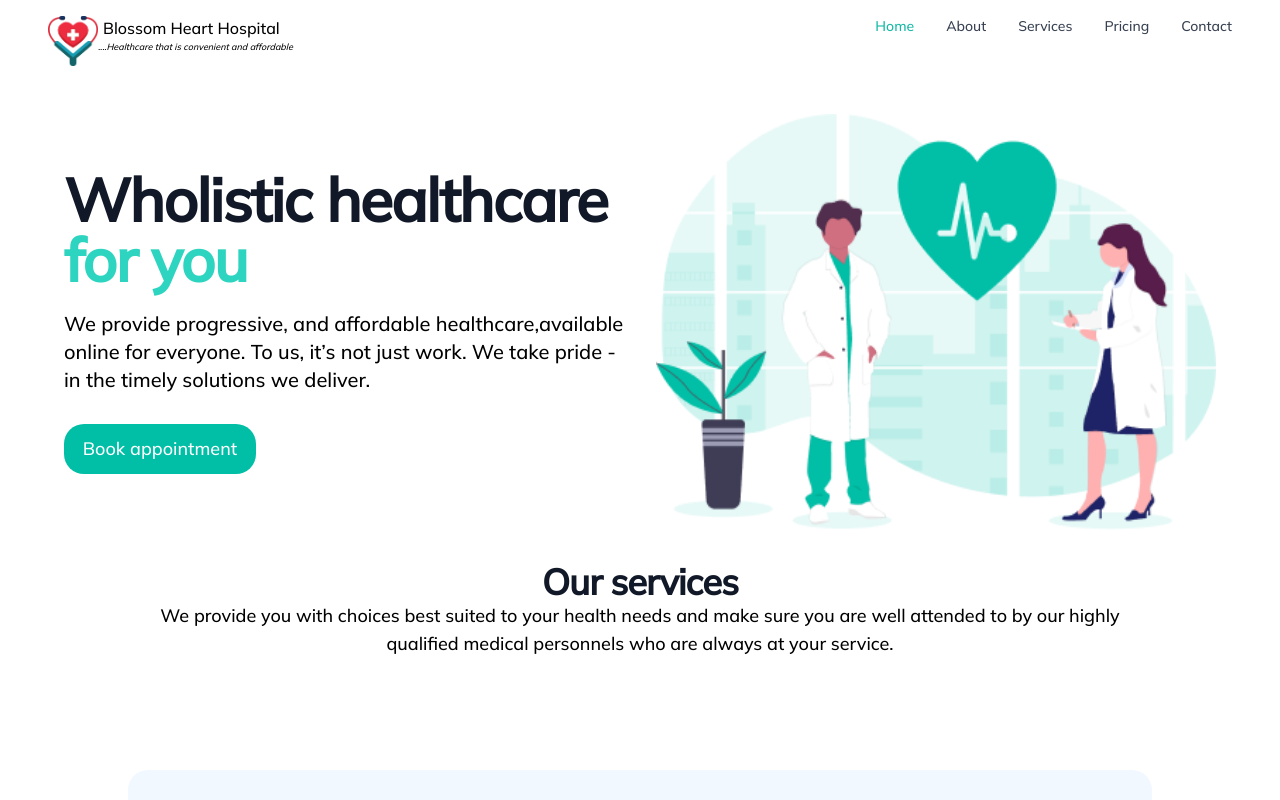
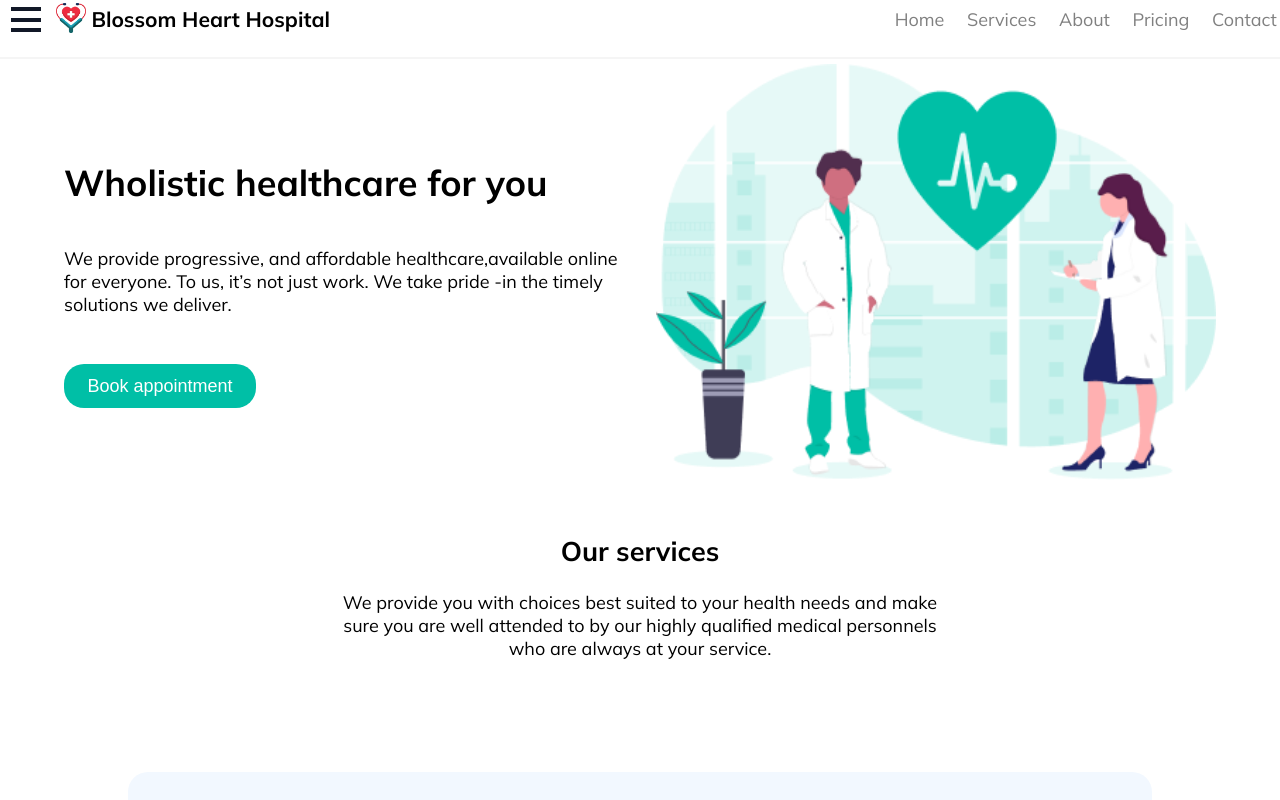
Before and after one commit to zemola/book-appointment, a React (Create React App) app: page / in a window 1280 px wide. Shown: the top 800 px of the page. Built offline with nearby package versions, Linux system fonts and the light colour scheme.

Commit message:
edit files

```diff
--- a/public/index.html
+++ b/public/index.html
@@ -17,7 +17,7 @@
     <link rel="manifest" href="%PUBLIC_URL%/manifest.json" />
     <link rel="preconnect" href="https://fonts.googleapis.com">
     <link rel="preconnect" href="https://fonts.gstatic.com" crossorigin>
-    <link href="https://fonts.googleapis.com/css2?family=Raleway:wght@400;500&display=swap" rel="stylesheet">
+    <link href="https://fonts.googleapis.com/css2?family=Mulish:wght@400;700&display=swap" rel="stylesheet">
     <!--
       Notice the use of %PUBLIC_URL% in the tags above.
       It will be replaced with the URL of the `public` folder during the build.
--- a/src/App.js
+++ b/src/App.js
@@ -1,8 +1,13 @@
+import { Fragment } from "react";
 import Home from "./components/Home/Home";
+import Nav from "./components/Layout/Nav";
 
 function App() {
   return(
-    <Home />
+    <Fragment>
+      <Nav />
+      <Home />
+    </Fragment>
   )
 }
 
--- a/src/components/Form/Form.js
+++ b/src/components/Form/Form.js
@@ -105,7 +105,7 @@ const Form = (props) => {
       <div className="header">
         <div className="logo-div-form">
           <img src={Logo} className="logo" alt="" />
-          <h3>Blossom Heart Hospital</h3>
+          <h3>Book an appointment</h3>
         </div>
         <button className="close" onClick={props.onClose}>
           X
--- a/src/components/Home/Home.css
+++ b/src/components/Home/Home.css
@@ -1,55 +1,5 @@
-body {
-    margin:0;
-    padding:0;
-    list-style: none;
-
-}
-
 .container {
     width: 100%;
-}
-
-header{
-   width: 95%;
-   margin: 0 auto;
-   padding: 1rem;
-   box-sizing: border-box;
-   display:flex;
-   justify-content: space-between;
-}
-
-header h3 {
-    margin-left: 5px;
-}
-
-.logo-div {
-    display: flex;
-    width: 50%;
-}
-
-.logo-text {
-    display: flex;
-    flex-direction: column;
-}
-
-.logo {
-    height:50px;
-    width:50px;
-}
-
-.sub {
- font-style: italic;
- font-size:xx-small;
-}
-
-ul{
-    width: 20%;
-    justify-content: space-between;
-    display: flex;
-}
-
-li {
-    list-style-type: none;
 }
 
 /******************************* BANNER DIV *************************************************************/
@@ -61,6 +11,7 @@ li {
     display:flex;
     justify-content: space-between;
     height: 30rem;
+    margin-top: 2rem;
 }
 
 .banner-desc, .banner-img {
@@ -103,6 +54,11 @@ li {
     text-align: center;
     margin: 0 auto;
     margin-bottom: 2rem;
+}
+
+.service-p {
+    width: 60%;
+    margin: 0 auto;
 }
 
 .card-container {
@@ -159,7 +115,7 @@ li {
 
 /********************************* FOOTER **************************************/
 .footer{
-    width: 70%;
+    width: 80%;
     margin: 0 auto;
     margin-bottom: 2rem;
     text-align: center;
@@ -195,7 +151,7 @@ figcaption{
 
 @media (max-width: 820px) {
 .banner-div {
-    margin-top: 10rem;
+    margin-top: 15rem;
     display: flex;
     flex-direction: column-reverse;
 }
@@ -209,12 +165,20 @@ figcaption{
     width: 100%;
 }
 
-ul {
-    display: none;
+.card {
+    width: 100%;
 }
 
-.card {
-    width: 80%;
+.service{
+    width: 100%;
+}
+
+.service-p {
+    width: 90%;
+}
+
+figure{
+    flex-direction: column;
 }
 
 .about {
@@ -231,5 +195,4 @@ ul {
     border-radius: 0%;
 }
 
-
 }
--- a/src/components/Home/Home.js
+++ b/src/components/Home/Home.js
@@ -3,7 +3,6 @@ import Form from "../Form/Form";
 import Modal from "../Modal/Modal";
 
 import Banner from "../../images/banner.png";
-import Logo from "../../images/blossom heart.png";
 import Medicine from "../../images/medicine.png";
 import Lab from "../../images/lab.png";
 import Firstaid from "../../images/first-aid.png";
@@ -27,96 +26,6 @@ const Home = (props) => {
   return (
     <Fragment>
       <div className="container">
-        <header>
-          <div className="logo-div">
-            <img src={Logo} className="logo" alt="" />
-            <div className="logo-text">
-            <h3>
-              Blossom Heart Hospital
-            </h3>
-            <h6 className="sub">....Healthcare that is convenient and affordable</h6>
-            </div>
-          </div>
-          <button
-            data-collapse-toggle="mobile-menu"
-            type="button"
-            class="inline-flex items-center p-2 ml-3 text-sm text-gray-500 rounded-lg md:hidden hover:bg-gray-100 focus:outline-none focus:ring-2 focus:ring-gray-200 dark:text-gray-400 dark:hover:bg-gray-700 dark:focus:ring-gray-600"
-            aria-controls="mobile-menu"
-            aria-expanded="false"
-          >
-            <span class="sr-only">Open main menu</span>
-            <svg
-              class="w-6 h-6"
-              fill="currentColor"
-              viewBox="0 0 20 20"
-              xmlns="http://www.w3.org/2000/svg"
-            >
-              <path
-                fill-rule="evenodd"
-                d="M3 5a1 1 0 011-1h12a1 1 0 110 2H4a1 1 0 01-1-1zM3 10a1 1 0 011-1h12a1 1 0 110 2H4a1 1 0 01-1-1zM3 15a1 1 0 011-1h12a1 1 0 110 2H4a1 1 0 01-1-1z"
-                clip-rule="evenodd"
-              ></path>
-            </svg>
-            <svg
-              class="hidden w-6 h-6"
-              fill="currentColor"
-              viewBox="0 0 20 20"
-              xmlns="http://www.w3.org/2000/svg"
-            >
-              <path
-                fill-rule="evenodd"
-                d="M4.293 4.293a1 1 0 011.414 0L10 8.586l4.293-4.293a1 1 0 111.414 1.414L11.414 10l4.293 4.293a1 1 0 01-1.414 1.414L10 11.414l-4.293 4.293a1 1 0 01-1.414-1.414L8.586 10 4.293 5.707a1 1 0 010-1.414z"
-                clip-rule="evenodd"
-              ></path>
-            </svg>
-          </button>
-          <div className="hidden w-full md:block md:w-auto" id="mobile-menu">
-            <ul className="nav flex flex-col mt-4 md:flex-row md:space-x-8 md:mt-0 md:text-sm md:font-medium">
-              <li>
-                <a
-                  href="#"
-                  class="block py-2 pr-4 pl-3 text-teal-500 md:text-teal-500 md:p-0 dark:text-white"
-                  aria-current="page"
-                >
-                  Home
-                </a>
-              </li>
-              <li>
-                <a
-                  href="#"
-                  class="block py-2 pr-4 pl-3 text-gray-700 border-b border-gray-100 hover:bg-gray-50 md:hover:bg-transparent md:border-0 md:hover:text-teal-500 md:p-0 dark:text-gray-400 md:dark:hover:text-white dark:hover:bg-gray-700 dark:hover:text-white md:dark:hover:bg-transparent dark:border-gray-700"
-                >
-                  About
-                </a>
-              </li>
-              <li>
-                <a
-                  href="#"
-                  class="block py-2 pr-4 pl-3 text-gray-700 border-b border-gray-100 hover:bg-gray-50 md:hover:bg-transparent md:border-0 md:hover:text-teal-500 md:p-0 dark:text-gray-400 md:dark:hover:text-white dark:hover:bg-gray-700 dark:hover:text-white md:dark:hover:bg-transparent dark:border-gray-700"
-                >
-                  Services
-                </a>
-              </li>
-              <li>
-                <a
-                  href="#"
-                  class="block py-2 pr-4 pl-3 text-gray-700 border-b border-gray-100 hover:bg-gray-50 md:hover:bg-transparent md:border-0 md:hover:text-teal-500 md:p-0 dark:text-gray-400 md:dark:hover:text-white dark:hover:bg-gray-700 dark:hover:text-white md:dark:hover:bg-transparent dark:border-gray-700"
-                >
-                  Pricing
-                </a>
-              </li>
-              <li>
-                <a
-                  href="#"
-                  class="block py-2 pr-4 pl-3 text-gray-700 hover:bg-gray-50 md:hover:bg-transparent md:border-0 md:hover:text-teal-500 md:p-0 dark:text-gray-400 md:dark:hover:text-white dark:hover:bg-gray-700 dark:hover:text-white md:dark:hover:bg-transparent"
-                >
-                  Contact
-                </a>
-              </li>
-            </ul>
-          </div>
-        </header>
-
         <div className="banner-div">
           <div className="banner-desc">
             <h1 className="text-4xl tracking-tight font-extrabold text-gray-900 sm:text-5xl md:text-6xl">
@@ -129,7 +38,7 @@ const Home = (props) => {
               timely solutions we deliver.
             </p>
             <button
-              className="action w-full flex items-center justify-center px-8 py-3 border border-transparent text-base font-medium rounded-md text-white bg-teal-400 hover:bg-teal-700 md:py-4 md:text-lg md:px-10"
+              className="action"
               onClick={showFormHandler}
             >
               Book appointment
@@ -142,17 +51,17 @@ const Home = (props) => {
         </div>
 
         <div className="service ">
-          <h3 className="text-4xl tracking-tight font-bold text-gray-900 sm:text-3l md:text-2l">
+          <h2 >
             Our services
-          </h3>
-          <p className=" text-base text-black-500  sm:text-lg">
+          </h2>
+          <p className="service-p">
             We provide you with choices best suited to your health needs and{" "}
             make sure you are well attended to by our highly qualified medical
             personnels who are always at your service.
           </p>
 
           <div className="card-container">
-            <div className="card block p-6 max-w-sm bg-white rounded-lg border border-gray-200 shadow-md hover:bg-gray-100 dark:bg-gray-800 dark:border-gray-700 dark:hover:bg-gray-700">
+            <div className="card">
               <img src={Medicine} alt="medicine-jar" />
               <h4>Pharmacy</h4>
               <p>
@@ -160,7 +69,7 @@ const Home = (props) => {
                 prescribed medications.
               </p>
             </div>
-            <div className="card block p-6 max-w-sm bg-white rounded-lg border border-gray-200 shadow-md hover:bg-gray-100 dark:bg-gray-800 dark:border-gray-700 dark:hover:bg-gray-700">
+            <div className="card ">
               <img src={Lab} alt="medicine-jar" />
               <h4>Consultation</h4>
               <p>
@@ -168,7 +77,7 @@ const Home = (props) => {
                 doctors for consultation and diagnosis.
               </p>
             </div>
-            <div className="card block p-6 max-w-sm bg-white rounded-lg border border-gray-200 shadow-md hover:bg-gray-100 dark:bg-gray-800 dark:border-gray-700 dark:hover:bg-gray-700">
+            <div className="card ">
               <img src={Firstaid} alt="medicine-jar" />
               <h4>Emergency care</h4>
               <p>
@@ -176,7 +85,7 @@ const Home = (props) => {
                 health needs.
               </p>
             </div>
-            <div className="card block p-6 max-w-sm bg-white rounded-lg border border-gray-200 shadow-md hover:bg-gray-100 dark:bg-gray-800 dark:border-gray-700 dark:hover:bg-gray-700">
+            <div className="card ">
               <img src={Contact} alt="contact" />
               <h4>Lab Test</h4>
               <p>
--- /dev/null
+++ b/src/components/Layout/Nav.css
@@ -0,0 +1,75 @@
+.nav{
+    width: 100%;
+    margin: 0 auto;
+    box-sizing: border-box;
+    display:flex;
+    justify-content: space-between;
+    padding: 0.2rem 0.2rem;
+    overflow: hidden;
+    position: fixed;
+    top: 0;
+    background-color: white;
+    box-shadow: 0 0 0 2px #f5f5f5;
+ }
+
+ .nav h3 {
+     margin-left: 5px;
+     font-weight: 600;
+     margin-top: 0.2rem;
+
+ }
+
+ .hamburger {
+    display: flex;
+    flex-direction: column;
+    justify-content: center;
+    margin-right: 0.5rem;
+    height: fit-content;
+    background-color: white;
+    border: none;
+ }
+
+ .hamburger span {
+    height:4px;
+    width: 30px;
+    background-color: #111827;
+    margin:0.2rem 0.1rem;
+ }
+
+ .logo-div {
+     display: flex;
+     width: 50%;
+ }
+
+ .logo-text {
+     display: flex;
+     flex-direction: column;
+ }
+
+ .logo {
+     height:30px;
+     width:30px;
+ }
+
+ .nav-items{
+     width: 30%;
+     justify-content: space-between;
+     display: flex;
+     margin:0;
+     padding-top: 0.3rem;
+ }
+
+ li {
+     list-style-type: none;
+ }
+
+
+ @media (max-width: 820px) {
+    .nav-items {
+        display: none;
+    }
+
+    .logo-div {
+        width: 100%;
+    }
+ }
--- /dev/null
+++ b/src/components/Layout/Nav.js
@@ -0,0 +1,40 @@
+import { Fragment, useState } from "react";
+
+import { navItems } from "./NavItems/navItems";
+import Sidebar from "./Sidebar/Sidebar";
+
+import Logo from "../../images/blossom heart.png";
+
+import "./Nav.css";
+
+const Nav = (props) => {
+  const [sidebar, showSidebar] = useState(false);
+
+  const showSidebarHandler = () => showSidebar(true);
+
+  const hideSidebarHandler = () => showSidebar(false);
+
+  return (
+ <Fragment>
+     <div className="nav">
+        <div className="logo-div">
+        <button className="hamburger" onClick={showSidebarHandler}><span></span><span></span><span></span></button>
+          <img src={Logo} className="logo" alt="" />
+          <div className="logo-text">
+            <h3>Blossom Heart Hospital</h3>
+          </div>
+      </div>
+
+      <ul className="nav-items">
+        {navItems.map((item, index) => (
+          <li key={index}>{item}</li>
+        ))}
+      </ul>
+    </div>
+
+    {sidebar && <Sidebar onClose={hideSidebarHandler}/>}
+ </Fragment>
+  );
+};
+
+export default Nav;
--- /dev/null
+++ b/src/components/Layout/NavItems/navItems.js
@@ -0,0 +1 @@
+export const navItems = ["Home", "Services", "About", "Pricing", "Contact"];
--- /dev/null
+++ b/src/components/Layout/Sidebar/Sidebar.css
@@ -0,0 +1,33 @@
+.backdrop {
+    position: fixed;
+    top: 0;
+    left: 0;
+    width: 100%;
+    height: 100%;
+    z-index: 20;
+    background-color: rgba(0, 0, 0, 0.75);
+  }
+
+  .sidebar {
+    min-height: 100vh;
+    position: fixed;
+    top: 0;
+    left: 0%;
+    width: 30%;
+    background-color: white;
+    padding: 1rem;
+    z-index: 30;
+    box-sizing: border-box;
+    animation: slide-down 300ms ease-out forwards;
+  }
+
+  .sidebar li {
+    border-bottom: 1px black solid;
+    padding: 1rem;
+  }
+
+  @media (max-width: 820px) {
+   .sidebar {
+    width: 60%;
+   }
+  }
--- /dev/null
+++ b/src/components/Layout/Sidebar/Sidebar.js
@@ -0,0 +1,34 @@
+import { Fragment } from "react";
+import ReactDOM from "react-dom";
+import { navItems } from "../NavItems/navItems";
+import  "./Sidebar.css";
+
+const Backdrop = (props) => {
+    return <div className="backdrop" onClick={props.onClick}></div>;
+  };
+
+  const SidebarOverlay = (props) => {
+    return <div className="sidebar">
+        <ul>
+            {navItems.map((item, index) => <li key={index}>{item}</li>)}
+        </ul>
+    </div>;
+  };
+
+  const Sidebar = (props) => {
+    const portalDivNode = document.getElementById("overlays");
+    return (
+      <Fragment>
+        {ReactDOM.createPortal(
+          <Backdrop onClick={props.onClose} />,
+          portalDivNode
+        )}
+        {ReactDOM.createPortal(
+          <SidebarOverlay />,
+          portalDivNode
+        )}
+      </Fragment>
+    );
+  };
+
+  export default Sidebar;
--- a/src/components/Modal/Modal.module.css
+++ b/src/components/Modal/Modal.module.css
@@ -19,13 +19,15 @@
   border-radius: 14px;
   box-shadow: 0 2px 8px rgba(0, 0, 0, 0.25);
   z-index: 30;
+  box-sizing: border-box;
   animation: slide-down 300ms ease-out forwards;
 }
 
 @media (max-width: 768px) {
   .modal {
-    width: 90%;
-    left: 0.5%;
+    width: 100%;
+    left: 0;
+    margin: 0 auto;
   }
 }
 
--- a/src/index.css
+++ b/src/index.css
@@ -1,14 +1,10 @@
-@import url('https://fonts.googleapis.com/css2?family=Mulish:wght@500&display=swap');
-@tailwind base;
-@tailwind components;
-@tailwind utilities;
-
-
 body {
   margin: 0;
   font-family: 'Mulish', sans-serif;
   -webkit-font-smoothing: antialiased;
   -moz-osx-font-smoothing: grayscale;
+  font-family: 'Mulish', sans-serif;
+  font-size: large;
 }
 
 code {
@@ -19,3 +15,11 @@ code {
 button:hover{
   cursor: pointer;
 }
+
+li {
+  color:gray
+}
+
+li:hover {
+  cursor: pointer;
+}
```
